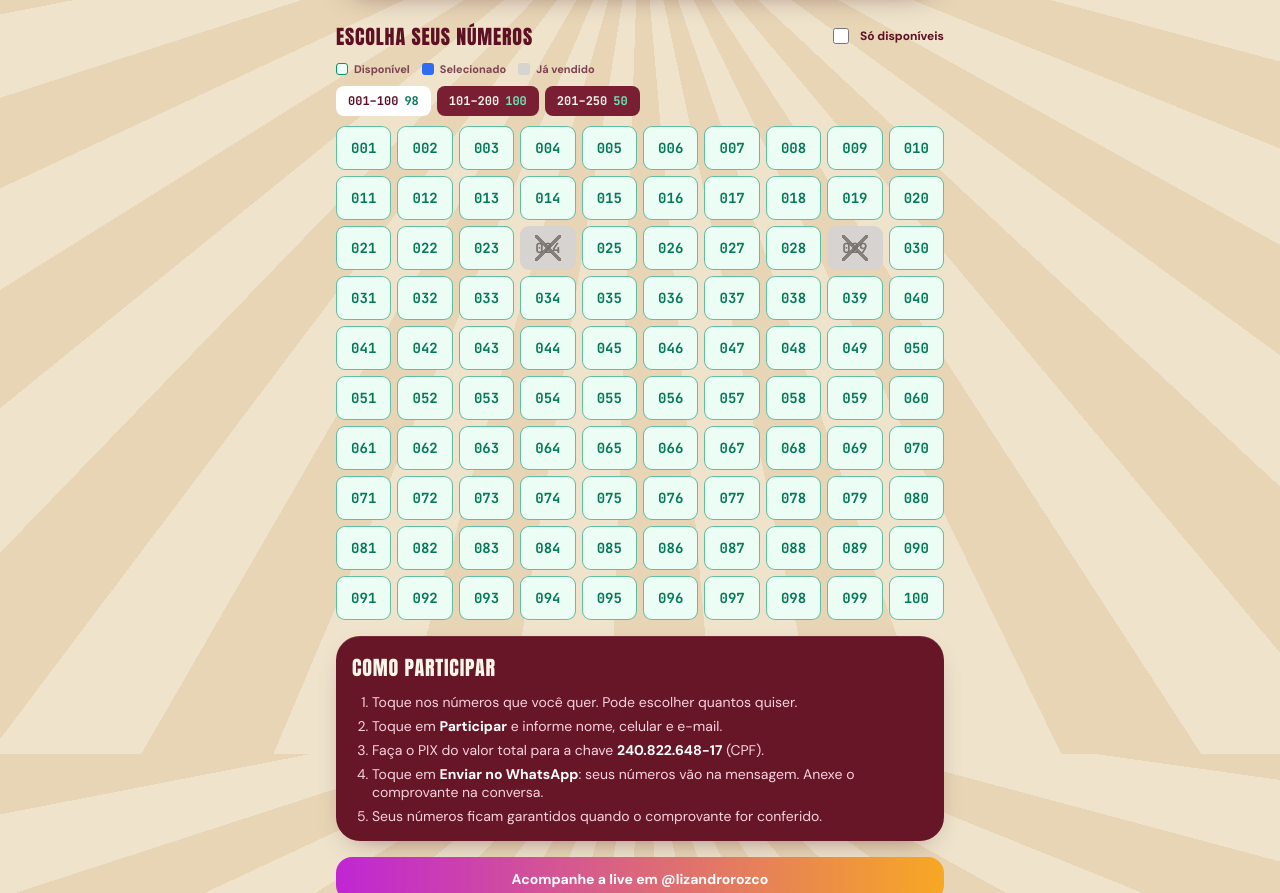
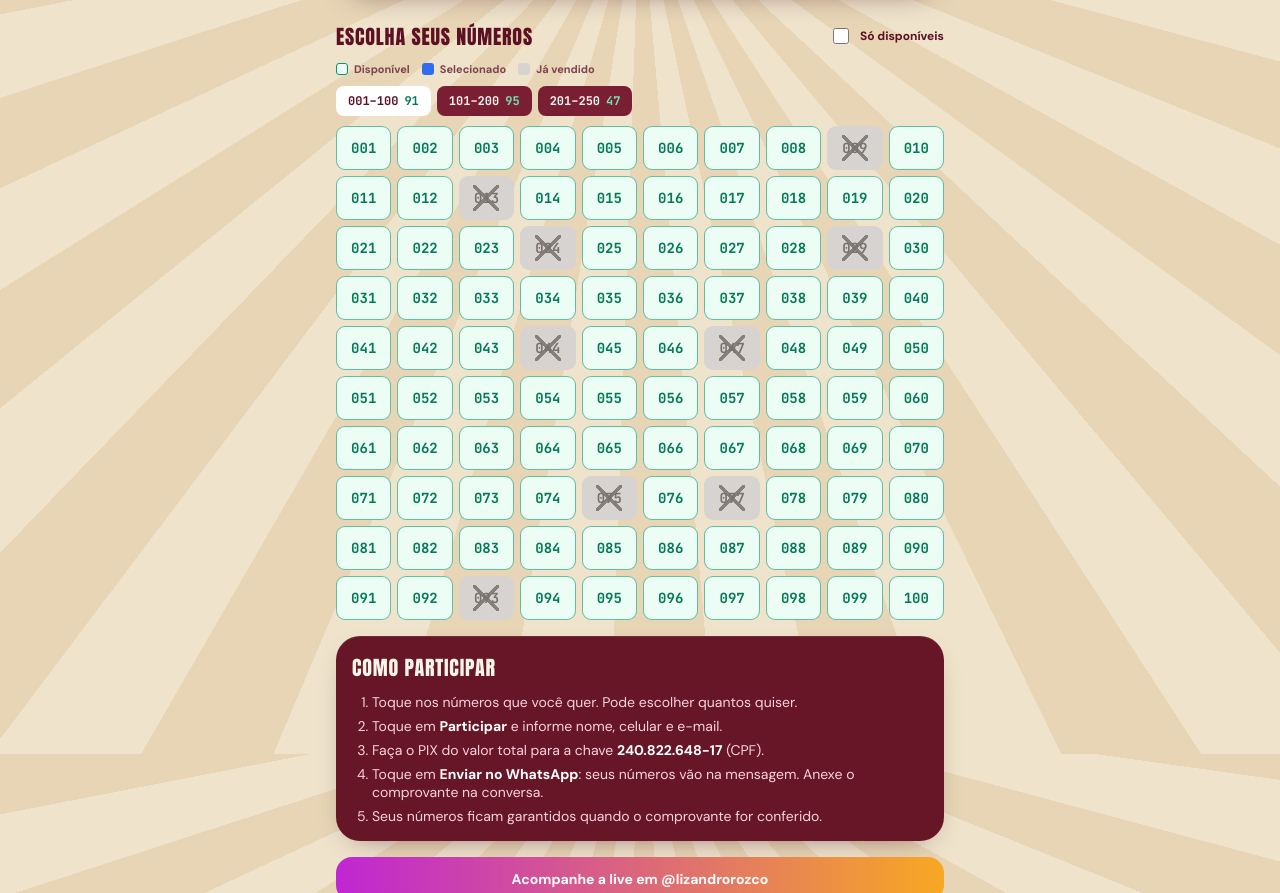
Before and after one commit to Souteix/rifa-ensaios, a plain HTML site: page index.html in a window 1280 px wide. Shown: the part 846-1739 px from the top of the page. Drawn offline with Linux system fonts and the light colour scheme.

Commit message:
Atualizar o index.html

```diff
--- a/index.html
+++ b/index.html
@@ -308,7 +308,7 @@ const RIFA = {
 /* Números já vendidos: atualize esta lista conforme os comprovantes chegarem
    e publique a página de novo. Eles aparecem em cinza com X e não podem ser escolhidos.
    Exemplo: const VENDIDOS = [7, 13, 21, 150]; */
-const VENDIDOS = [24, 29, ];
+const VENDIDOS = [24, 29, 13, 44, 9, 93, 47, 75, 77, 115, 133, 108, 193, 157, 209, 232,212, ];
 
 /* ========================================================= */
 const $ = id => document.getElementById(id);
```
